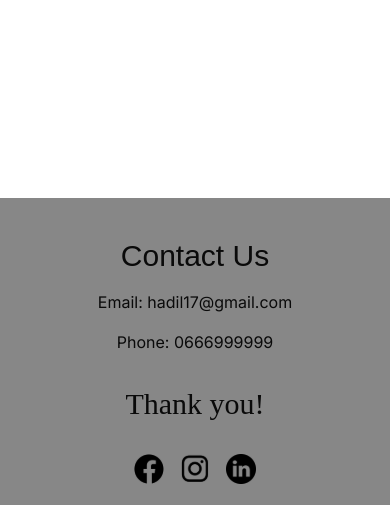
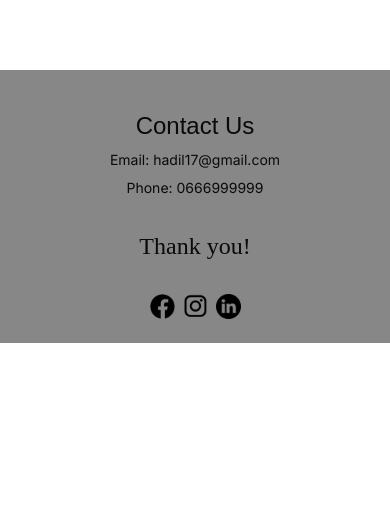
Before and after one commit to hadilyahi/Food-Recipes-, a Next.js app: page / in a window 390 px wide. Shown: the part 738-1243 px from the top of the page. After the commit the page ends 1081 px from the top, so only its background shows below. Built offline with nearby package versions, Linux system fonts and the light colour scheme.

Commit message:
fix bugs

```diff
--- a/src/app/home/CompoPage1/Fotter.tsx
+++ b/src/app/home/CompoPage1/Fotter.tsx
@@ -4,29 +4,29 @@ import Link from "next/link";
 
 const Footer = () => {
   return (
-    <div className="w-full bg-[#878787] mt-32 p-6 flex flex-col md:flex-row justify-between items-center">
-      <div className="flex flex-col gap-4 p-4 text-center md:text-left">
-        <h1 className="font-acme text-3xl md:text-4xl">Contact Us</h1>
-        <p>Email: hadil17@gmail.com</p>
-        <p>Phone: 0666999999</p>
+    <div className="w-full bg-[#878787] p-6 flex flex-col md:flex-row justify-between items-center">
+      <div className="flex flex-col gap-2 p-4 text-center md:text-left w-full md:w-auto">
+        <h1 className="font-acme text-2xl md:text-3xl">Contact Us</h1>
+        <p className="text-sm md:text-base">Email: hadil17@gmail.com</p>
+        <p className="text-sm md:text-base">Phone: 0666999999</p>
       </div>
-      <div className="text-center my-4 md:my-0">
-        <h1 className="font-sahitya text-3xl md:text-5xl">Thank you!</h1>
+      <div className="text-center my-4 md:my-0 w-full md:w-auto">
+        <h1 className="font-sahitya text-2xl md:text-3xl">Thank you!</h1>
       </div>
-      <div className="flex gap-4 md:gap-8 mt-4 md:mt-0">
+      <div className="flex gap-2 md:gap-4 mt-4 md:mt-0 w-full md:w-auto justify-center">
         <div>
           <Link href={"https://www.facebook.com/profile.php?id=100087885432772"} target="_blank">
-            <Image src="/fb.svg" alt="Facebook" width={30} height={30} />
+            <Image src="/fb.svg" alt="Facebook" width={25} height={25} />
           </Link>
         </div>
         <div>
           <Link href={"https://www.instagram.com/hadil.yahi/"} target="_blank">
-            <Image src="/insta.svg" alt="Instagram" width={30} height={30} />
+            <Image src="/insta.svg" alt="Instagram" width={25} height={25} />
           </Link>
         </div>
         <div>
           <Link href={"https://www.linkedin.com/in/hadil-yahi-0487912a6/"} target="_blank">
-            <Image src="/linkd.svg" alt="LinkedIn" width={30} height={30} />
+            <Image src="/linkd.svg" alt="LinkedIn" width={25} height={25} />
           </Link>
         </div>
       </div>
--- a/src/app/home/CompoPage1/NavBar.tsx
+++ b/src/app/home/CompoPage1/NavBar.tsx
@@ -1,7 +1,7 @@
 "use client";
-import Image from "next/image";
 import React, { useState } from "react";
 import Link from "next/link";
+import Image from "next/image";
 import { Bars3Icon, XMarkIcon } from "@heroicons/react/24/outline";
 
 const NavBar = () => {
@@ -11,11 +11,9 @@ const NavBar = () => {
   const toggleMobileMenu = () => setIsMobileMenuOpen(!isMobileMenuOpen);
   const toggleRecipesMenu = () => setIsRecipesMenuOpen(!isRecipesMenuOpen);
 
-
   const handleLinkClick = () => {
     setIsMobileMenuOpen(false);
   };
-
 
   const handleRecipeItemClick = () => {
     setIsRecipesMenuOpen(false);
@@ -23,24 +21,18 @@ const NavBar = () => {
   };
 
   return (
-    <div className="flex justify-between items-center p-4 mx-6 relative w-full">
+    <div className="flex justify-between items-center p-4 mx-6 relative w-full max-w-screen-2xl">
       <div className="flex items-center">
         <Image src="/RF.svg" alt="شعار" width={50} height={50} />
       </div>
 
-
-      <div className={`hidden md:flex flex-1 justify-center items-center ${isMobileMenuOpen ? "hidden" : ""}`}>
+      <div className="hidden md:flex flex-1 justify-center items-center">
         <div className="flex gap-10 items-center">
           <Link href={"/home"}>
             <button className="font-itim text-lg md:text-xl hover:text-red-600">Home</button>
           </Link>
           <div className="relative">
-            <button
-              onClick={toggleRecipesMenu}
-              className="font-itim text-lg md:text-xl"
-            >
-              Recipes
-            </button>
+            <button onClick={toggleRecipesMenu} className="font-itim text-lg md:text-xl">Recipes</button>
             {isRecipesMenuOpen && (
               <div className="absolute left-1/2 transform -translate-x-1/2 mt-2 bg-white border border-gray-300 rounded-lg shadow-lg w-max grid grid-cols-2 gap-4 p-4 z-40">
                 <h3 className="text-base md:text-lg font-acme mt-4 px-4 col-span-2">Choose your category!</h3>
@@ -70,26 +62,17 @@ const NavBar = () => {
         </div>
       </div>
 
-
       <div className="hidden md:flex">
         <Link href={"/Favorite"}>
-          <button className="font-itim text-lg md:text-xl bg-slate-500 rounded-xl p-2 text-white">
-            Favorite food
-          </button>
+          <button className="font-itim text-lg md:text-xl bg-slate-500 rounded-xl p-2 text-white">Favorite food</button>
         </Link>
       </div>
 
-
       <div className="md:hidden flex items-center">
         <button onClick={toggleMobileMenu} className="text-gray-700">
-          {isMobileMenuOpen ? (
-            <XMarkIcon className="h-8 w-8" />
-          ) : (
-            <Bars3Icon className="h-8 w-8" />
-          )}
+          {isMobileMenuOpen ? <XMarkIcon className="h-8 w-8" /> : <Bars3Icon className="h-8 w-8" />}
         </button>
       </div>
-
 
       <div className={`fixed inset-0 bg-white transition-transform transform ${isMobileMenuOpen ? "translate-x-0" : "translate-x-full"} md:hidden z-50`}>
         <div className="flex flex-col items-center p-4 relative w-full min-w-[300px] max-w-full">
@@ -100,12 +83,7 @@ const NavBar = () => {
             <button onClick={handleLinkClick} className="font-itim text-lg md:text-xl py-2 hover:text-red-600">Home</button>
           </Link>
           <div className="relative">
-            <button
-              onClick={() => { toggleRecipesMenu(); handleLinkClick(); }}
-              className="font-itim text-lg md:text-xl py-2 hover:text-red-600"
-            >
-              Recipes
-            </button>
+            <button onClick={toggleRecipesMenu} className="font-itim text-lg md:text-xl py-2 hover:text-red-600">Recipes</button>
             {isRecipesMenuOpen && (
               <div className="absolute left-0 w-full bg-white border border-gray-300 rounded-lg shadow-lg transition-opacity duration-300 opacity-100 grid grid-cols-1 gap-4 p-4 z-40 min-w-[300px]">
                 <h3 className="text-base md:text-lg font-acme mt-4 px-4">Choose your category!</h3>
```
